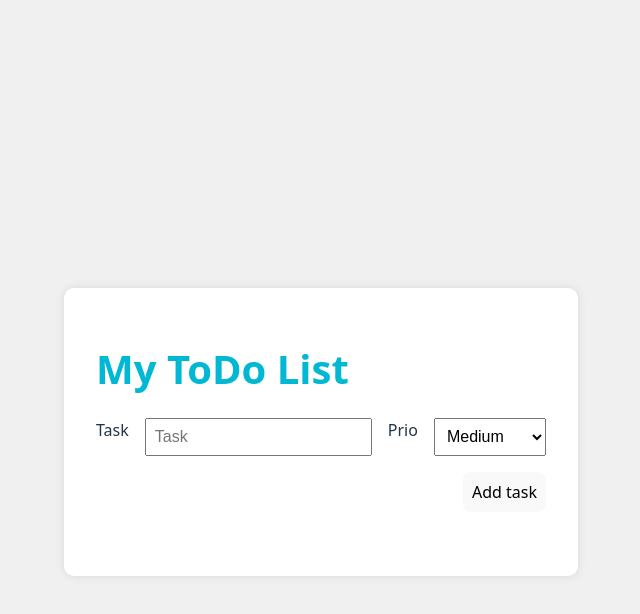
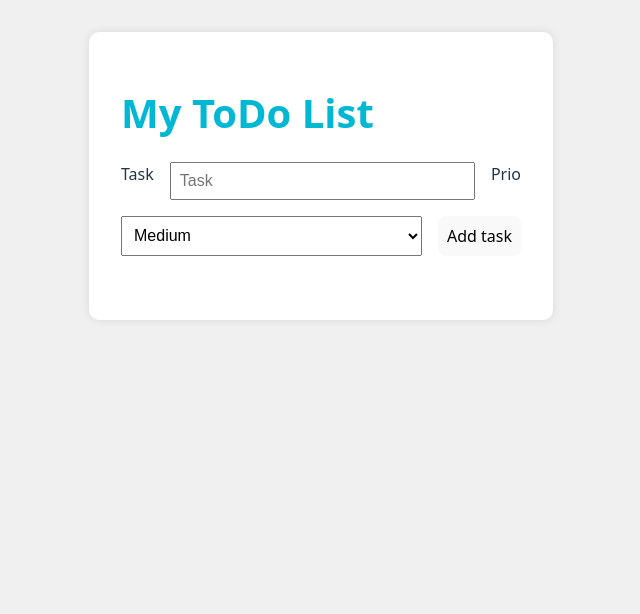
Before and after one commit to sarasjodin/my-todo-app, a website built with Vite: page index.html in a window 1280 px wide. Shown: the whole page, without its empty margins (319-959 px from the left). Built offline with nearby package versions, Linux system fonts and the light colour scheme.

Commit message:
Added basic functionality

```diff
--- a/index.html
+++ b/index.html
@@ -3,13 +3,14 @@
   <head>
     <meta charset="UTF-8" />
     <link rel="icon" type="image/svg" href="/todo.svg" />
+    <meta http-equiv="X-UA-Compatible" content="IE=edge" />
     <meta name="viewport" content="width=device-width, initial-scale=1.0" />
     <title>My ToDo app</title>
     <link rel="stylesheet" href="styles.css" />
   </head>
   <body>
-    <div id="app"></div>
-    <div class="container">
+    <div class="app">
+      <div class="content">
         <h1>My ToDo List</h1>
         <form id="todoForm">
           <label for="taskInput">Task</label>
@@ -27,6 +28,7 @@
         <p id="errorMsg"></p>
         <ul id="todoList"></ul>
       </div>
+    </div>
     <script type="module" src="/src/app.ts"></script>
   </body>
 </html>
--- a/src/style.css
+++ b/src/style.css
@@ -4,7 +4,6 @@
   font-weight: 400;
 
   color-scheme: light dark;
-  /* color: rgba(255, 255, 255, 0.87); */
   background-color: #242424;
 
   font-synthesis: none;
@@ -26,7 +25,8 @@ a:hover {
 body {
   margin: 0;
   display: flex;
-  place-items: center;
+  justify-content: center;
+  align-items: flex-start;
   min-width: 320px;
   min-height: 100vh;
   padding: 2rem;
@@ -52,13 +52,19 @@ h1 {
   filter: drop-shadow(0 0 2em #213547);
 }
 
-.container {
+.app {
   max-width: 450px;
-  margin: auto;
   background: white;
   padding: 2rem;
   border-radius: 10px;
   box-shadow: 0 0 10px rgba(0, 0, 0, 0.1);
+}
+
+.content {
+  width: 100%;
+  max-width: 400px;
+  margin: 0 auto;
+  background: white;
 }
 
 button {
```
Also changed, not shown: src/app.ts (+27 -12 lines), src/todo.ts (+23 -5 lines). Lines whose indentation alone changed are shown as unchanged.
